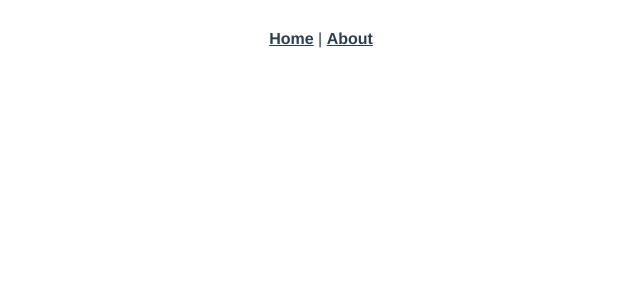
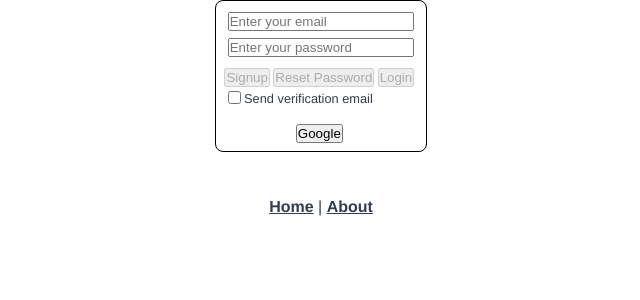
Before and after one commit to ironsj/CIS371-TermProject, a Vue app in the folder movie-reviews/: page /login in a window 1280 px wide. Shown: the top 300 px of the page, without its empty margins (319-959 px from the left). Built offline with nearby package versions, Linux system fonts and the light colour scheme.

Commit message:
can now login through the task bar

```diff
--- a/movie-reviews/src/components/NavBar.vue
+++ b/movie-reviews/src/components/NavBar.vue
@@ -5,7 +5,7 @@
       <button id="search-button" type="submit">Search</button>
     </form>
     <h1 id="title">Movie Review WebApp Thing</h1>
-    <button type="hidden"></button>
+    <button @click="login">Login/Register</button>
   </div>
 </template>
 
@@ -15,6 +15,10 @@ import { Component, Prop, Vue } from 'vue-property-decorator';
 @Component
 export default class NavBar extends Vue {
   @Prop() private msg!: string;
+
+  login():void{
+    this.$router.push({ path: "/login" });
+  }
 }
 </script>
 
--- a/movie-reviews/src/main.ts
+++ b/movie-reviews/src/main.ts
@@ -1,8 +1,11 @@
 import Vue from 'vue'
 import App from './App.vue'
 import router from './router'
+import { initializeApp } from "firebase/app";
+import { firebaseConfig } from "./myconfig";
 
 Vue.config.productionTip = false
+const app = initializeApp(firebaseConfig);
 
 new Vue({
   router,
--- a/movie-reviews/src/router/index.ts
+++ b/movie-reviews/src/router/index.ts
@@ -17,6 +17,11 @@ const routes: Array<RouteConfig> = [
     // this generates a separate chunk (about.[hash].js) for this route
     // which is lazy-loaded when the route is visited.
     component: () => import(/* webpackChunkName: "about" */ '../views/AboutView.vue')
+  },
+  {
+    path: '/login',
+    name: 'login',
+    component: () => import('../views/LoginView.vue')
   }
 ]
 
--- /dev/null
+++ b/movie-reviews/src/views/LoginView.vue
@@ -0,0 +1,157 @@
+<template>
+  <div>
+    <section>
+      <div id="loginpanel">
+        <input type="text" v-model="u_email"
+          placeholder="Enter your email">
+        <input type="password" v-model="u_pass"
+          placeholder="Enter your password">
+        <div id="loginByEmail">
+          <button :disabled="!isValidInput"
+            @click="createAccount">Signup</button>
+          <button :disabled="u_email.length === 0" @click="resetPass">Reset
+            Password</button>
+          <button :disabled="!isValidInput"
+            @click="withEmail">Login</button>
+        </div>
+        <div>
+          <input id="verif" type="checkbox" v-model="emailVerification">
+          <label for="verif">Send verification email</label>
+        </div>
+        <div id="withProvider">
+          <button @click="withGMail">Google</button>
+        </div>
+      </div>
+    </section>
+    <span id="msgbox" v-show="message.length > 0">{{message}}</span>
+
+  </div>
+</template>
+
+
+<script lang="ts">
+import { Component, Vue } from "vue-property-decorator";
+import {
+  getAuth,
+  Auth,
+  GoogleAuthProvider,
+  signInWithPopup,
+  UserCredential,
+  createUserWithEmailAndPassword,
+  signInWithEmailAndPassword,
+  GithubAuthProvider,
+  sendEmailVerification,
+  signOut,
+  signInWithRedirect,
+  sendPasswordResetEmail,
+} from "firebase/auth";
+@Component
+export default class LoginView extends Vue {
+  u_email = "";
+  u_pass = "";
+  message = "";
+  auth: Auth | null = null;
+  emailVerification = false;
+  get isValidInput(): boolean {
+    return this.u_email.length > 0 && this.u_pass.length > 0;
+  }
+  mounted(): void {
+    this.auth = getAuth();
+  }
+  showMessage(txt: string) {
+    this.message = txt;
+    // The message will automatically disappear after 5 seconds
+    setTimeout(() => {
+      this.message = "";
+    }, 5000);
+  }
+  createAccount(): void {
+    createUserWithEmailAndPassword(this.auth!, this.u_email, this.u_pass)
+      .then(async (cr: UserCredential) => {
+        if (this.emailVerification) {
+          await sendEmailVerification(cr.user);
+          await signOut(this.auth!);
+          this.showMessage(
+            "An email verification has been sent to " + cr.user.email
+          );
+        } else this.showMessage(`New account created with UID ${cr.user.uid}`);
+      })
+      .catch((err: any) => {
+        this.showMessage(`Unable to create account ${err}`);
+      });
+  }
+  resetPass(): void {
+    sendPasswordResetEmail(this.auth!, this.u_email)
+      .then(() => {
+        this.showMessage(
+          `A password reset link has been sent to ${this.u_email}`
+        );
+      })
+      .catch((err: any) => {
+        this.showMessage("Unable to reset password ${err}");
+      });
+  }
+  withEmail(): void {
+    signInWithEmailAndPassword(this.auth!, this.u_email, this.u_pass)
+      .then(async (cr: UserCredential) => {
+        if (cr.user.emailVerified) this.$router.back();
+        else {
+          this.showMessage("You must first verify your email");
+          await signOut(this.auth!);
+        }
+      })
+      .catch((err: any) => {
+        this.showMessage(`Unable to login ${err}`);
+      });
+  }
+  withGMail(): void {
+    const provider = new GoogleAuthProvider();
+    signInWithPopup(this.auth!, provider)
+      .then((cred: UserCredential) => {
+        console.log("Yes, logged in");
+        // Move to the home page
+        this.$router.back();
+      })
+      .catch((err: any) => {
+        this.showMessage(`Unable to login with GMail ${err}`);
+      });
+  }
+}
+</script>
+<style scoped>
+#loginpanel {
+  display: inline-flex;
+  flex-direction: column;
+  align-items: flex-start;
+  border: 1px solid black;
+  padding: 0.5em;
+  border-radius: 0.5em;
+}
+section {
+  margin-bottom: 1em;
+}
+#msgbox {
+  font-size: 80%;
+  font-style: italic;
+  border-radius: 0.5em;
+  background-color: hsl(0, 0%, 75%);
+  padding: 0.5em;
+}
+#loginByEmail {
+  margin-top: 0.5em;
+}
+#withProvider {
+  margin-top: 1em;
+  align-self: center;
+}
+input {
+  margin: 0.25em;
+  align-self: stretch;
+}
+button {
+  margin-right: 0.25em;
+}
+label {
+  font-size: 80%;
+}
+</style>
```
Also changed, not shown: 1 other file (tests, documents, lock files or other folders).
